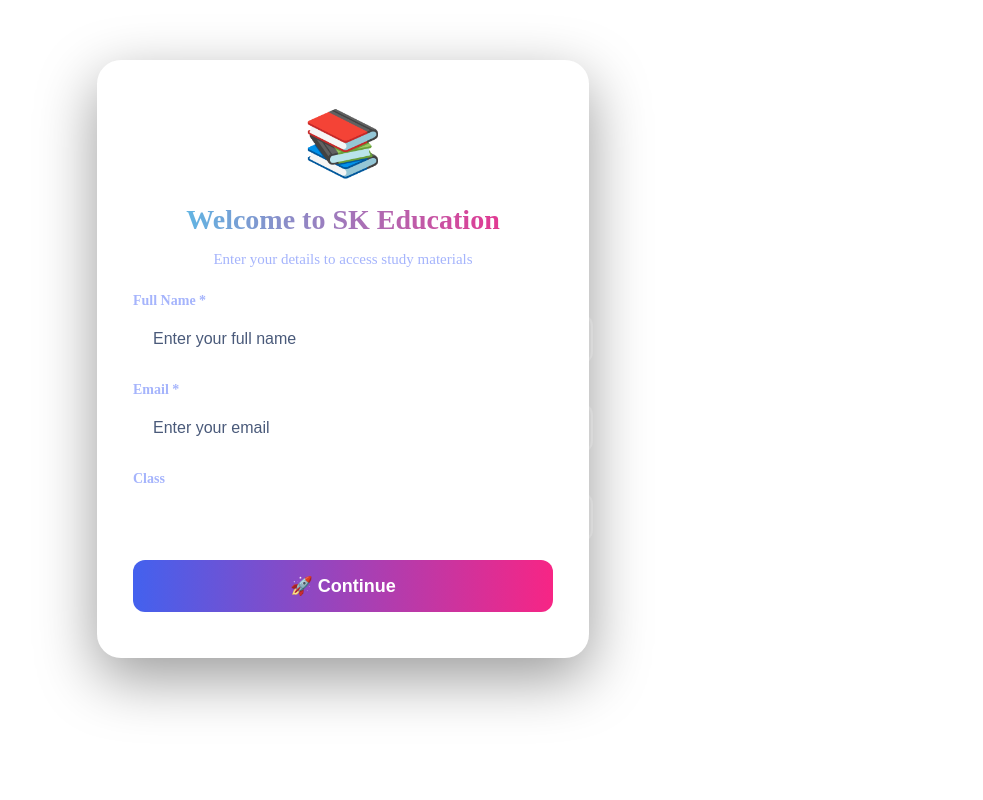
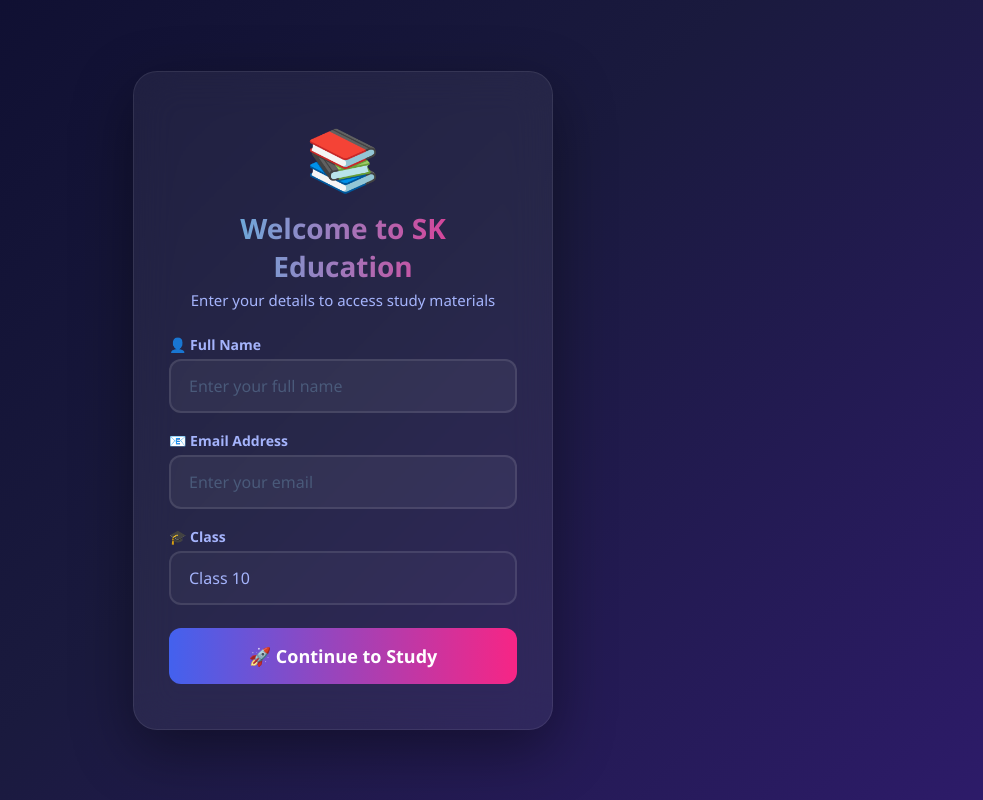
Before and after one commit to developersk0012/Skeducation, a PHP site: page / in a window 1280 px wide. Shown: the whole page, without its empty margins (297-1280 px from the left). Run offline with PHP 8.4, Linux system fonts and the light colour scheme; some libraries are stand-ins or nearby versions.

Commit message:
Add files via upload
Signed-off-by: developersk0012 <satendrakumark317@gmail.com>

```diff
--- a/index.html
+++ b/index.html
@@ -8,41 +8,49 @@
     <script src="https://www.gstatic.com/firebasejs/9.22.0/firebase-app-compat.js"></script>
     <script src="https://www.gstatic.com/firebasejs/9.22.0/firebase-database-compat.js"></script>
     <script src="config.js"></script>
-    <!-- html2canvas and jspdf for PDF -->
     <script src="https://cdnjs.cloudflare.com/ajax/libs/html2canvas/1.4.1/html2canvas.min.js"></script>
     <script src="https://cdnjs.cloudflare.com/ajax/libs/jspdf/2.5.1/jspdf.umd.min.js"></script>
 </head>
 <body>
-    <div id="app">
-        <!-- Login Screen -->
-        <div id="loginScreen" style="display:none;">
+
+    <!-- ======================================== -->
+    <!-- LOGIN SCREEN -->
+    <!-- ======================================== -->
+    <div id="loginScreen">
         <div class="login-container">
-                <div class="logo">📚</div>
-                <h2>Welcome to SK Education</h2>
-                <p>Enter your details to access study materials</p>
+            <div class="login-logo">📚</div>
+            <h2 class="login-title">Welcome to SK Education</h2>
+            <p class="login-subtitle">Enter your details to access study materials</p>
+
             <form id="loginForm">
-                    <div class="form-group">
-                        <label>Full Name *</label>
+                <div class="login-input-group">
+                    <label>👤 Full Name</label>
                     <input type="text" id="loginName" placeholder="Enter your full name" required>
                 </div>
-                    <div class="form-group">
-                        <label>Email *</label>
+
+                <div class="login-input-group">
+                    <label>📧 Email Address</label>
                     <input type="email" id="loginEmail" placeholder="Enter your email" required>
                 </div>
-                    <div class="form-group">
-                        <label>Class</label>
-                        <input type="text" id="loginClass" value="Class 10" readonly style="background:rgba(255,255,255,0.05);">
+
+                <div class="login-input-group">
+                    <label>🎓 Class</label>
+                    <input type="text" id="loginClass" value="Class 10" readonly>
                 </div>
-                    <button type="submit">🚀 Continue</button>
-                    <div id="loginError" style="color:#f72585;margin-top:10px;display:none;"></div>
+
+                <button type="submit" class="login-btn">🚀 Continue to Study</button>
+                <div id="loginError" class="login-error"></div>
             </form>
         </div>
     </div>
 
-        <!-- Main App -->
+    <!-- ======================================== -->
+    <!-- MAIN APP -->
+    <!-- ======================================== -->
     <div id="mainApp" style="display:none;">
         <div class="main-container">
-                <!-- Header -->
+
+            <!-- HEADER -->
             <div class="header">
                 <div class="header-left">
                     <div class="logo-icon">SK</div>
@@ -53,17 +61,17 @@
                 </div>
                 <div class="header-right">
                     <span class="user-badge" id="userDisplay">👋 User</span>
-                        <a href="announcements.html" class="icon-btn" title="Announcements">📢</a>
+                    <a href="announcements.html" class="icon-btn">📢</a>
                     <button onclick="logout()" class="logout-link">Logout</button>
                 </div>
             </div>
 
-                <!-- Announcements -->
+            <!-- ANNOUNCEMENTS -->
             <div id="announcementBox"></div>
 
-                <!-- Batches -->
+            <!-- BATCHES -->
             <h2 class="section-title">📚 Select Your Batch</h2>
-                <div class="batch-grid" id="batchGrid">
+            <div class="batch-grid">
                 <a href="batch.html?batch=1" class="batch-card">
                     <img src="https://i.ibb.co/7tJkXSRJ/IMG-20260820-221756-560.jpg" alt="Khazana Batch">
                     <div class="batch-info">
@@ -89,12 +97,14 @@
                     </div>
                 </a>
             </div>
-            </div>
+
         </div>
     </div>
 
     <script>
-    // Check if user is logged in
+    // ========================================
+    // CHECK LOGIN STATUS
+    // ========================================
     const user = getCurrentUser();
 
     if (user) {
@@ -107,11 +117,13 @@
         // Log login activity
         logActivity(user.rollNo, 'login', 'User logged in');
     } else {
-        document.getElementById('loginScreen').style.display = 'block';
+        document.getElementById('loginScreen').style.display = 'flex';
         document.getElementById('mainApp').style.display = 'none';
     }
 
-    // Login form submit
+    // ========================================
+    // LOGIN FORM
+    // ========================================
     document.getElementById('loginForm').addEventListener('submit', async function(e) {
         e.preventDefault();
 
@@ -119,35 +131,37 @@
         const email = document.getElementById('loginEmail').value.trim();
         const errorDiv = document.getElementById('loginError');
 
+        // Reset error
+        errorDiv.style.display = 'none';
+        errorDiv.textContent = '';
+
+        // Validation
         if (!name || !email) {
             errorDiv.style.display = 'block';
-            errorDiv.textContent = 'Please fill all fields!';
+            errorDiv.textContent = '⚠️ Please fill all fields!';
             return;
         }
 
         if (!email.includes('@') || !email.includes('.')) {
             errorDiv.style.display = 'block';
-            errorDiv.textContent = 'Please enter a valid email!';
+            errorDiv.textContent = '⚠️ Please enter a valid email!';
             return;
         }
 
-        errorDiv.style.display = 'none';
-
         try {
-            // Check if user already exists
+            // Check if user exists
             const snapshot = await db.ref('users').orderByChild('email').equalTo(email).once('value');
             let userData = null;
             let userId = null;
             let isNewUser = false;
 
             if (snapshot.exists()) {
-                // User exists - login
                 snapshot.forEach(function(child) {
                     userData = child.val();
                     userId = child.key;
                 });
             } else {
-                // New user - create
+                // New user
                 isNewUser = true;
                 const rollNo = await generateRollNumber();
                 userData = {
@@ -174,19 +188,19 @@
             localStorage.setItem('sk_user_data', JSON.stringify(userToSave));
 
             // Log activity
-            await logActivity(userData.rollNo, 'login', `User logged in from ${window.location.hostname}`);
+            await logActivity(userData.rollNo, 'login', `User logged in`);
 
-            // Send email notification to user
+            // Send email to user (silent)
             sendLoginEmail(userData);
 
-            // Send notification to admin email
+            // Send admin notification
             sendAdminNotification(userData, 'login');
 
-            // Generate and download ID card PDF
+            // Generate ID card for new user
             if (isNewUser) {
                 setTimeout(() => {
                     generateIDCard(userData);
-                }, 1000);
+                }, 1500);
             }
 
             // Reload page
@@ -195,15 +209,51 @@
         } catch (err) {
             console.error('Login error:', err);
             errorDiv.style.display = 'block';
-            errorDiv.textContent = 'Something went wrong. Please try again.';
+            errorDiv.textContent = '❌ Something went wrong. Please try again.';
         }
     });
 
-    // Send admin notification
+    // ========================================
+    // SEND EMAIL TO USER (SILENT)
+    // ========================================
+    function sendLoginEmail(userData) {
+        // Using mailto: silently (opens email client)
+        const subject = encodeURIComponent('Welcome to SK Education - Login Confirmation');
+        const body = encodeURIComponent(`
+Dear ${userData.name},
+
+✅ You have successfully logged into SK Education!
+
+📅 Login Time: ${new Date().toLocaleString()}
+👤 Name: ${userData.name}
+📧 Email: ${userData.email}
+🎓 Class: Class 10
+🆔 Roll No: ${userData.rollNo}
+
+🌐 Website: https://skeducation.vercel.app/
+
+Keep learning and growing!
+
+Best Regards,
+SK Education Team
+        `);
+
+        // Open email client silently
+        const mailtoLink = document.createElement('a');
+        mailtoLink.href = `mailto:${userData.email}?subject=${subject}&body=${body}`;
+        mailtoLink.style.display = 'none';
+        document.body.appendChild(mailtoLink);
+        mailtoLink.click();
+        document.body.removeChild(mailtoLink);
+    }
+
+    // ========================================
+    // SEND ADMIN NOTIFICATION
+    // ========================================
     function sendAdminNotification(userData, action) {
         const subject = encodeURIComponent(`🔔 User ${action}: ${userData.name}`);
         const body = encodeURIComponent(`
-User Activity Notification
+📌 User Activity Notification
 
 👤 Name: ${userData.name}
 📧 Email: ${userData.email}
@@ -216,23 +266,29 @@ User Activity Notification
 SK Education Admin Panel
         `);
 
-        // Open email client with admin email
-        window.open(`mailto:${ADMIN_EMAIL}?subject=${subject}&body=${body}`);
+        // Open admin email client
+        const mailtoLink = document.createElement('a');
+        mailtoLink.href = `mailto:${ADMIN_EMAIL}?subject=${subject}&body=${body}`;
+        mailtoLink.style.display = 'none';
+        document.body.appendChild(mailtoLink);
+        mailtoLink.click();
+        document.body.removeChild(mailtoLink);
     }
 
-    // Generate ID Card PDF
+    // ========================================
+    // GENERATE ID CARD PDF
+    // ========================================
     function generateIDCard(userData) {
-        // Create ID card HTML
         const idCardHTML = `
-            <div id="idCard" style="width:400px;padding:20px;background:linear-gradient(135deg,#0c0c2e,#1a1a3e);border-radius:15px;border:2px solid #4361ee;font-family:Arial;color:white;text-align:center;">
+            <div id="idCard" style="width:400px;padding:25px;background:linear-gradient(135deg,#0c0c2e,#1a1a3e);border-radius:16px;border:2px solid #4361ee;font-family:Arial;color:white;text-align:center;">
                 <div style="border-bottom:2px solid #4361ee;padding-bottom:15px;margin-bottom:15px;">
                     <div style="font-size:28px;font-weight:900;background:linear-gradient(90deg,#4cc9f0,#f72585);-webkit-background-clip:text;-webkit-text-fill-color:transparent;">SK Education</div>
                     <div style="font-size:12px;color:#a5b4fc;">Student ID Card</div>
                 </div>
-                <div style="font-size:60px;margin:10px 0;">📚</div>
-                <div style="font-size:18px;font-weight:bold;margin:5px 0;">${userData.name}</div>
+                <div style="font-size:50px;margin:10px 0;">📚</div>
+                <div style="font-size:20px;font-weight:bold;margin:5px 0;">${userData.name}</div>
                 <div style="font-size:14px;color:#a5b4fc;">${userData.email}</div>
-                <div style="margin:10px 0;padding:8px;background:rgba(67,97,238,0.2);border-radius:8px;">
+                <div style="margin:12px 0;padding:10px;background:rgba(67,97,238,0.2);border-radius:10px;">
                     <div>🎓 ${userData.class || 'Class 10'}</div>
                     <div>🆔 Roll No: ${userData.rollNo}</div>
                 </div>
@@ -242,7 +298,6 @@ SK Education Admin Panel
             </div>
         `;
 
-        // Create temporary div
         const tempDiv = document.createElement('div');
         tempDiv.innerHTML = idCardHTML;
         tempDiv.style.position = 'fixed';
@@ -252,7 +307,6 @@ SK Education Admin Panel
 
         const idCardElement = tempDiv.querySelector('#idCard');
 
-        // Generate PDF
         html2canvas(idCardElement, {
             scale: 2,
             backgroundColor: '#0c0c2e'
@@ -264,8 +318,6 @@ SK Education Admin Panel
             const pdfHeight = (canvas.height * pdfWidth) / canvas.width;
             pdf.addImage(imgData, 'PNG', 0, 0, pdfWidth, pdfHeight);
             pdf.save(`SK_Education_ID_${userData.name}.pdf`);
-
-            // Clean up
             document.body.removeChild(tempDiv);
         }).catch(err => {
             console.error('PDF generation error:', err);
@@ -273,7 +325,9 @@ SK Education Admin Panel
         });
     }
 
-    // Load announcements
+    // ========================================
+    // LOAD ANNOUNCEMENTS
+    // ========================================
     function loadAnnouncements() {
         db.ref('announcements').orderByChild('timestamp').limitToLast(3).on('value', function(snap) {
             const data = snap.val();
@@ -303,15 +357,15 @@ SK Education Admin Panel
         });
     }
 
-    // Mark as seen with activity log
+    // ========================================
+    // MARK AS SEEN
+    // ========================================
     function markAsSeen(id) {
         const user = getCurrentUser();
         if (!user) return;
 
-        // Log activity
         logActivity(user.rollNo, 'seen', `Marked announcement #${id} as seen`);
 
-        // Save seen status
         db.ref('seen_announcements').push({
             announcement_id: id,
             user_name: user.name,
@@ -320,22 +374,20 @@ SK Education Admin Panel
             timestamp: new Date().toISOString()
         });
 
-        // Admin notification
         sendAdminNotification(user, 'seen_announcement');
-
         document.getElementById('ann-' + id).style.opacity = '0.5';
         alert('✅ Marked as seen!');
     }
 
-    // Like announcement with activity log
+    // ========================================
+    // LIKE ANNOUNCEMENT
+    // ========================================
     function likeAnnouncement(id) {
         const user = getCurrentUser();
         if (!user) return;
 
-        // Log activity
         logActivity(user.rollNo, 'like', `Liked announcement #${id}`);
 
-        // Save like
         db.ref('likes').push({
             announcement_id: id,
             user_name: user.name,
@@ -344,13 +396,13 @@ SK Education Admin Panel
             timestamp: new Date().toISOString()
         });
 
-        // Admin notification
         sendAdminNotification(user, 'liked_announcement');
-
         alert('❤️ Liked!');
     }
 
-    // Check maintenance
+    // ========================================
+    // CHECK MAINTENANCE
+    // ========================================
     function checkMaintenance() {
         db.ref('settings/maintenance').on('value', function(snap) {
             if (snap.val() === 'on') {
@@ -368,7 +420,9 @@ SK Education Admin Panel
         });
     }
 
-    // Logout
+    // ========================================
+    // LOGOUT
+    // ========================================
     function logout() {
         const user = getCurrentUser();
         if (user) {
@@ -378,12 +432,15 @@ SK Education Admin Panel
         location.reload();
     }
 
-    // Expose functions globally
+    // ========================================
+    // EXPOSE FUNCTIONS
+    // ========================================
     window.markAsSeen = markAsSeen;
     window.likeAnnouncement = likeAnnouncement;
     window.logout = logout;
     window.generateIDCard = generateIDCard;
     window.sendAdminNotification = sendAdminNotification;
+    window.sendLoginEmail = sendLoginEmail;
     </script>
 </body>
 </html>
--- a/style.css
+++ b/style.css
@@ -1,45 +1,76 @@
-/* Add these new styles to existing style.css */
+/* ============================================
+   SK EDUCATION - COMPLETE STYLES
+   ============================================ */
+
+* {
+    margin: 0;
+    padding: 0;
+    box-sizing: border-box;
+    font-family: 'Segoe UI', Tahoma, Geneva, Verdana, sans-serif;
+}
+
+body {
+    background: linear-gradient(135deg, #0c0c2e 0%, #1a1a3e 50%, #2d1b69 100%);
+    min-height: 100vh;
+    color: white;
+}
 
 /* ============================================
-   LOGIN CONTAINER
+   LOGIN SCREEN
    ============================================ */
+#loginScreen {
+    display: flex;
+    align-items: center;
+    justify-content: center;
+    min-height: 100vh;
+    padding: 20px;
+}
+
 .login-container {
     max-width: 420px;
-    margin: 60px auto;
+    width: 100%;
     padding: 45px 35px;
     background: rgba(255, 255, 255, 0.06);
     backdrop-filter: blur(20px);
     border-radius: 24px;
     border: 1px solid rgba(255, 255, 255, 0.08);
-    text-align: center;
     box-shadow: 0 20px 60px rgba(0, 0, 0, 0.4);
+    animation: fadeIn 0.6s ease;
 }
 
-.login-container .logo {
-    font-size: 64px;
+@keyframes fadeIn {
+    from { opacity: 0; transform: translateY(30px); }
+    to { opacity: 1; transform: translateY(0); }
+}
+
+.login-logo {
+    font-size: 60px;
+    text-align: center;
     margin-bottom: 10px;
 }
 
-.login-container h2 {
+.login-title {
     font-size: 28px;
+    font-weight: 700;
+    text-align: center;
     background: linear-gradient(90deg, #4cc9f0, #f72585);
     -webkit-background-clip: text;
     -webkit-text-fill-color: transparent;
-    margin-bottom: 8px;
+    margin-bottom: 5px;
 }
 
-.login-container p {
+.login-subtitle {
     color: #a5b4fc;
+    text-align: center;
     font-size: 15px;
     margin-bottom: 25px;
 }
 
-.login-container .form-group {
+.login-input-group {
     margin-bottom: 18px;
-    text-align: left;
 }
 
-.login-container label {
+.login-input-group label {
     display: block;
     color: #a5b4fc;
     font-size: 14px;
@@ -47,30 +78,37 @@
     margin-bottom: 5px;
 }
 
-.login-container input {
+.login-input-group input {
     width: 100%;
     padding: 14px 18px;
     border-radius: 12px;
-    border: 2px solid rgba(255, 255, 255, 0.12);
-    background: rgba(255, 255, 255, 0.06);
+    border: 2px solid rgba(255, 255, 255, 0.1);
+    background: rgba(255, 255, 255, 0.05);
     color: white;
     font-size: 16px;
     transition: all 0.3s ease;
 }
 
-.login-container input:focus {
+.login-input-group input:focus {
     outline: none;
     border-color: #4361ee;
-    background: rgba(255, 255, 255, 0.1);
+    background: rgba(255, 255, 255, 0.08);
+    box-shadow: 0 0 0 4px rgba(67, 97, 238, 0.15);
 }
 
-.login-container input::placeholder {
+.login-input-group input::placeholder {
     color: #4a5a7a;
 }
 
-.login-container button {
+.login-input-group input[readonly] {
+    background: rgba(255, 255, 255, 0.03);
+    color: #a5b4fc;
+    cursor: default;
+}
+
+.login-btn {
     width: 100%;
-    padding: 15px;
+    padding: 16px;
     background: linear-gradient(90deg, #4361ee, #f72585);
     border: none;
     border-radius: 12px;
@@ -79,63 +117,198 @@
     font-weight: 700;
     cursor: pointer;
     transition: all 0.3s ease;
+    margin-top: 5px;
 }
 
-.login-container button:hover {
+.login-btn:hover {
     transform: scale(1.02);
     box-shadow: 0 8px 30px rgba(67, 97, 238, 0.35);
 }
 
-/* ============================================
-   STATS GRID
-   ============================================ */
-.stats-grid {
-    display: grid;
-    grid-template-columns: repeat(3, 1fr);
-    gap: 15px;
-    margin-bottom: 25px;
+.login-btn:active {
+    transform: scale(0.98);
 }
 
-.stat-card {
-    background: rgba(255, 255, 255, 0.04);
-    backdrop-filter: blur(8px);
-    border-radius: 14px;
-    padding: 20px;
+.login-error {
+    color: #f72585;
+    margin-top: 12px;
     text-align: center;
-    border: 1px solid rgba(255, 255, 255, 0.06);
+    font-size: 14px;
+    display: none;
 }
 
-.stat-card .stat-value {
-    font-size: 32px;
-    font-weight: 700;
+/* ============================================
+   MAIN APP
+   ============================================ */
+.main-container {
+    max-width: 1100px;
+    margin: 0 auto;
+    padding: 20px 25px 40px;
+}
+
+/* ============================================
+   HEADER
+   ============================================ */
+.header {
+    display: flex;
+    justify-content: space-between;
+    align-items: center;
+    padding: 16px 25px;
+    background: rgba(255, 255, 255, 0.04);
+    backdrop-filter: blur(12px);
+    border-radius: 16px;
+    border: 1px solid rgba(255, 255, 255, 0.06);
+    margin-bottom: 30px;
+    flex-wrap: wrap;
+    gap: 12px;
+}
+
+.header-left {
+    display: flex;
+    align-items: center;
+    gap: 15px;
+}
+
+.logo-icon {
+    width: 46px;
+    height: 46px;
+    border-radius: 50%;
+    background: linear-gradient(135deg, #4361ee, #f72585);
+    display: flex;
+    align-items: center;
+    justify-content: center;
+    font-weight: 800;
+    font-size: 16px;
+    color: white;
+    box-shadow: 0 4px 15px rgba(67, 97, 238, 0.3);
+}
+
+.header-left h2 {
+    font-size: 20px;
+    color: white;
+    margin: 0;
+}
+
+.header-left small {
+    color: #a5b4fc;
+    font-size: 13px;
+    display: block;
+}
+
+.header-right {
+    display: flex;
+    align-items: center;
+    gap: 12px;
+    flex-wrap: wrap;
+}
+
+.user-badge {
+    background: rgba(67, 97, 238, 0.2);
+    padding: 6px 18px;
+    border-radius: 50px;
+    font-size: 14px;
+    color: #a5b4fc;
+    border: 1px solid rgba(67, 97, 238, 0.15);
+}
+
+.icon-btn {
+    background: rgba(255, 255, 255, 0.06);
+    padding: 8px 14px;
+    border-radius: 50px;
+    text-decoration: none;
+    color: #a5b4fc;
+    font-size: 18px;
+    transition: all 0.3s ease;
+}
+
+.icon-btn:hover {
+    background: rgba(255, 255, 255, 0.12);
     color: white;
 }
 
-.stat-card .stat-label {
-    color: #a5b4fc;
+.logout-link {
+    background: none;
+    border: none;
+    color: #f72585;
+    font-size: 13px;
+    cursor: pointer;
+    padding: 6px 12px;
+    border-radius: 50px;
+    transition: 0.3s;
+}
+
+.logout-link:hover {
+    background: rgba(247, 37, 133, 0.15);
+}
+
+/* ============================================
+   SECTION TITLE
+   ============================================ */
+.section-title {
+    font-size: 26px;
+    font-weight: 700;
+    margin: 30px 0 20px;
+    background: linear-gradient(90deg, #4cc9f0, #f72585);
+    -webkit-background-clip: text;
+    -webkit-text-fill-color: transparent;
+}
+
+/* ============================================
+   ANNOUNCEMENT BOX
+   ============================================ */
+.announcement-box {
+    background: rgba(67, 97, 238, 0.12);
+    border-left: 4px solid #4361ee;
+    padding: 16px 20px;
+    border-radius: 12px;
+    margin-bottom: 20px;
+    display: flex;
+    justify-content: space-between;
+    align-items: center;
+    flex-wrap: wrap;
+    gap: 12px;
+    backdrop-filter: blur(4px);
+}
+
+.announcement-box .msg {
+    flex: 1;
+    color: white;
+}
+
+.announcement-box .msg strong {
+    color: #4cc9f0;
+    display: block;
     font-size: 14px;
+}
+
+.announcement-box .msg small {
+    color: #6a7a9e;
+    font-size: 12px;
+    display: block;
     margin-top: 4px;
 }
 
-/* ============================================
-   USER FOLDERS
-   ============================================ */
-.user-folder {
-    background: rgba(67, 97, 238, 0.08);
-    border-radius: 12px;
-    padding: 15px 18px;
-    margin-bottom: 10px;
-    border-left: 3px solid #4361ee;
+.ann-actions {
+    display: flex;
+    gap: 8px;
+    flex-wrap: wrap;
+}
+
+.seen-btn {
+    background: rgba(76, 201, 240, 0.15);
+    color: #4cc9f0;
+    border: 1px solid rgba(76, 201, 240, 0.15);
+    padding: 6px 16px;
+    border-radius: 50px;
+    cursor: pointer;
+    font-size: 13px;
     transition: all 0.3s ease;
 }
 
-.user-folder:hover {
-    background: rgba(67, 97, 238, 0.15);
+.seen-btn:hover {
+    background: rgba(76, 201, 240, 0.3);
 }
 
-/* ============================================
-   LIKE BUTTON
-   ============================================ */
 .like-btn {
     background: rgba(247, 37, 133, 0.15);
     color: #f72585;
```
Also changed, not shown: other parts of style.css (+122 -5 lines), config.js (+1 -34 lines). Lines whose indentation alone changed are shown as unchanged.
